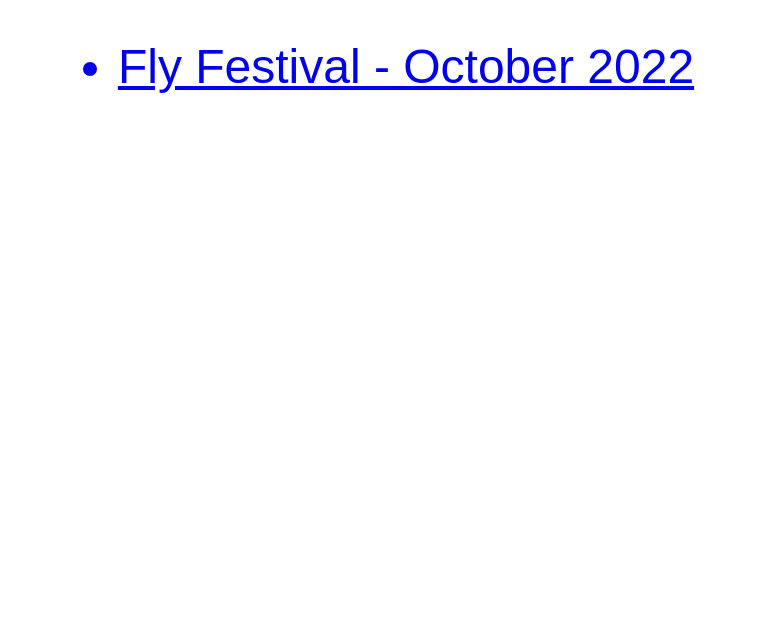
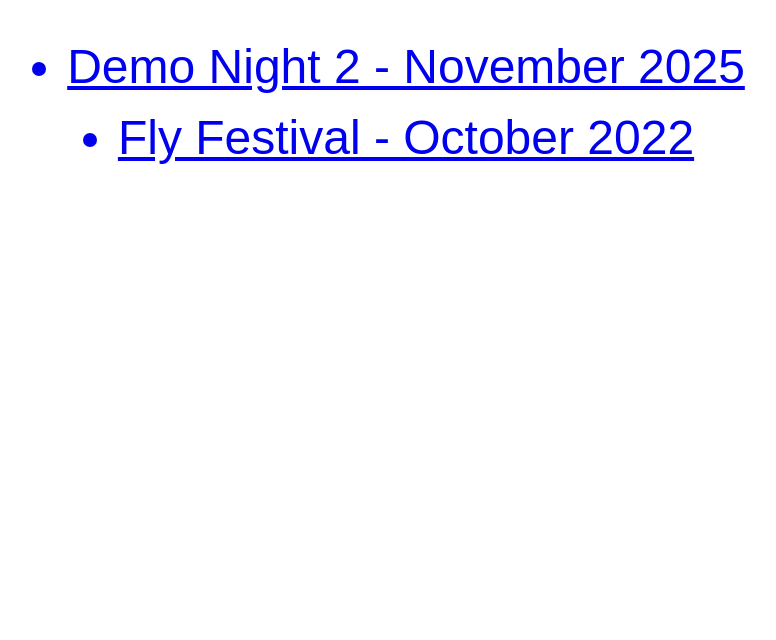
Before and after one commit to jackharrhy/jack.camera, an Astro site: page / in a window 1280 px wide. Shown: the part 160-800 px from the top of the page, without its empty margins (254-1030 px from the left). Built offline with nearby package versions, Linux system fonts and the light colour scheme; Astro itself is replaced by a stand-in of ours; a web font is replaced by a local one.

Commit message:
add demo night 2 page

```diff
--- a/src/pages/index.astro
+++ b/src/pages/index.astro
@@ -6,6 +6,9 @@ import Layout from "../layouts/Layout.astro";
   <main>
     <h1>jack.camera</h1>
     <ul>
+      <a href="./demo-night-2-nov2025">
+        <li>Demo Night 2 - November 2025</li>
+      </a>
       <a href="./fly-fest-oct2022">
         <li>Fly Festival - October 2022</li>
       </a>
@@ -19,6 +22,14 @@ import Layout from "../layouts/Layout.astro";
   }
   main {
     text-align: center;
+  }
+
+  ul {
+    display: flex;
+    flex-direction: column;
+    align-items: center;
+    justify-content: center;
+    gap: 1rem;
   }
 
   h1 {
```
Also changed, not shown: src/pages/demo-night-2-nov2025.astro (added, +17 -0 lines).
